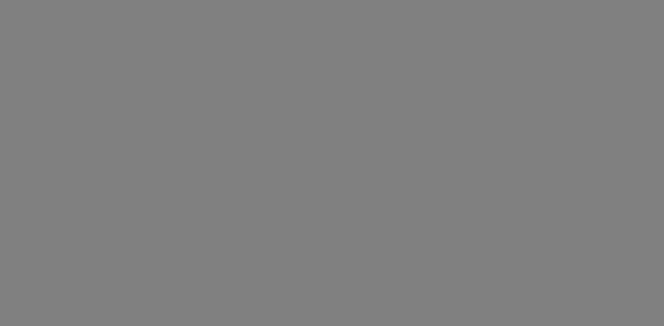
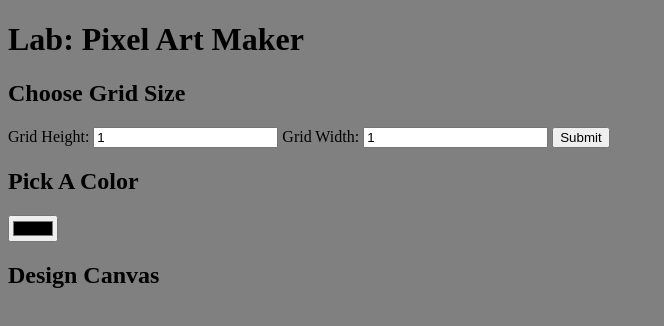
Before and after one commit to emilia123w/pixel-art-maker, a plain HTML site: page index.html in a window 1280 px wide. Shown: the whole page, without its empty margins (0-664 px from the left). Drawn offline with nearby package versions, Linux system fonts and the light colour scheme.

Commit message:
template

```diff
--- a/index.html
+++ b/index.html
@@ -4,7 +4,29 @@
   <meta charset="UTF-8">
   <title>pixel art maker</title>
   <link rel="stylesheet" type="text/css" href="css/styles.css">
+  <link rel="stylesheet" href="https://fonts.googleapis.com/css?family=Monoton">
+  <link href="https://fonts.googleapis.com/css?family=Lobster|Shadows+Into+Light|Signika" rel="stylesheet">
+  <script src="https://ajax.googleapis.com/ajax/libs/jquery/3.2.1/jquery.min.js"></script>
 </head>
 <body>
+  <h1>Lab: Pixel Art Maker</h1>
+
+    <h2>Choose Grid Size</h2>
+    <form id="sizePicker">
+        Grid Height:
+        <input type="number" id="input_height" name="height" min="1" value="1">
+        Grid Width:
+        <input type="number" id="input_width" name="width" min="1" value="1">
+        <input type="submit">
+    </form>
+
+    <h2>Pick A Color</h2>
+    <input type="color" id="colorPicker">
+
+    <h2>Design Canvas</h2>
+    <table id="pixel_canvas"></table>
+
+
+  <script src="app.js"></script>
 </body>
 </html>
```
